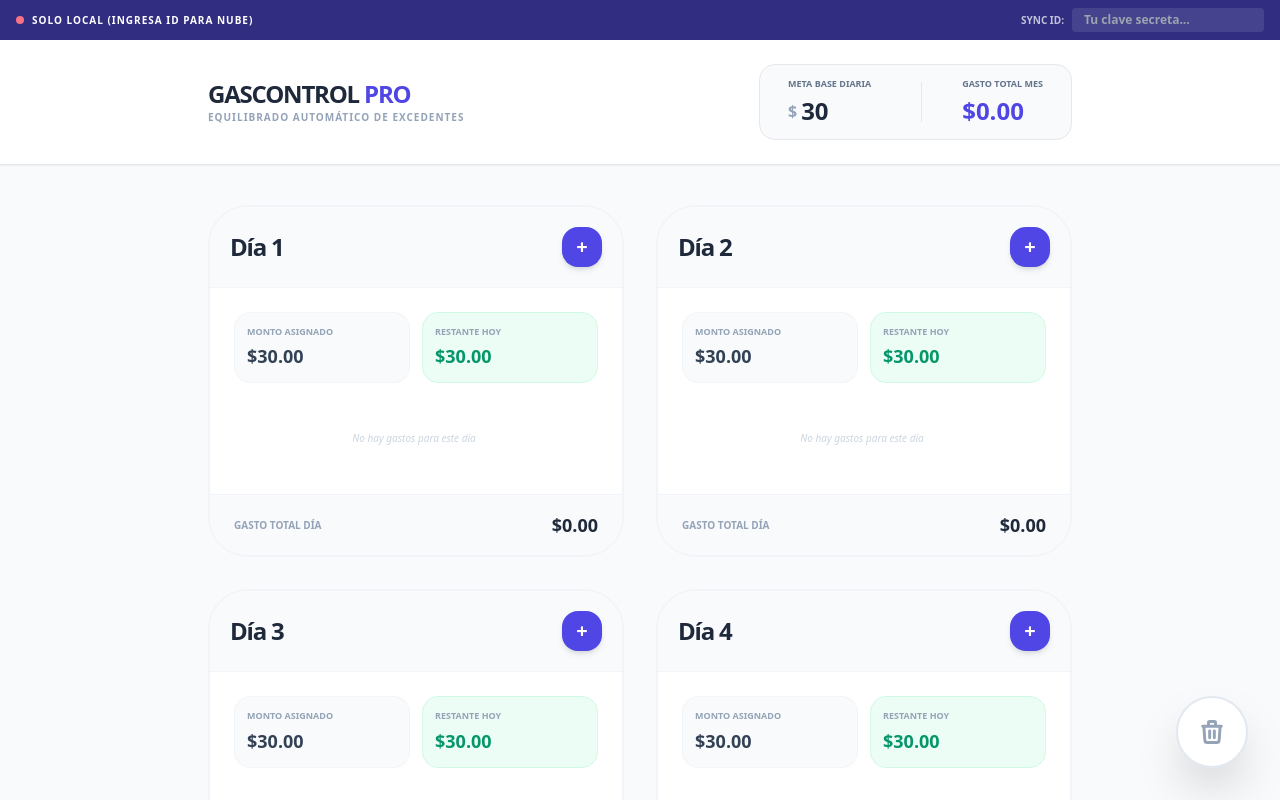
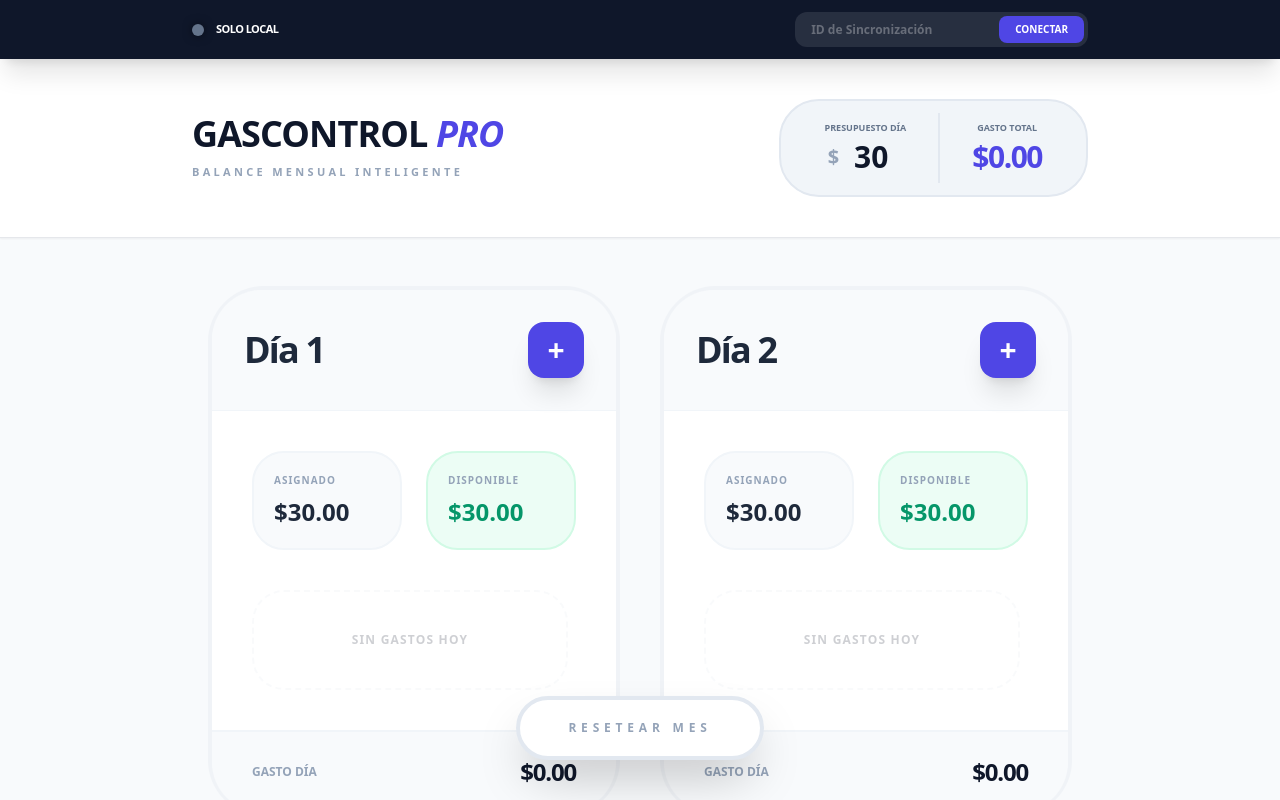
Before and after one commit to 8adg/gastos, a React (Vite) app: page / in a window 1280 px wide. Shown: the top 800 px of the page. Built offline with nearby package versions, Linux system fonts and the light colour scheme.

Commit message:
fix add gastos y nube

```diff
--- a/App.tsx
+++ b/App.tsx
@@ -2,6 +2,11 @@
 import React, { useState, useEffect, useMemo } from 'react';
 import { DayData, DailyExpense } from './types';
 import { syncService } from './services/syncService';
+
+// Generador de ID seguro para cualquier entorno
+const generateId = () => {
+  return Math.random().toString(36).substring(2, 15) + Date.now().toString(36);
+};
 
 const App: React.FC = () => {
   const now = new Date();
@@ -9,61 +14,61 @@ const App: React.FC = () => {
 
   // --- ESTADOS ---
   const [syncKey, setSyncKey] = useState<string>(localStorage.getItem('sync_key') || '');
-  const [dailyTarget, setDailyTarget] = useState<number>(30);
-  const [days, setDays] = useState<DayData[]>(
-    Array.from({ length: daysInMonth }, (_, i) => ({ day: i + 1, expenses: [] }))
-  );
+  const [dailyTarget, setDailyTarget] = useState<number>(() => {
+    return Number(localStorage.getItem('gas_control_target')) || 30;
+  });
+  const [days, setDays] = useState<DayData[]>(() => {
+    const local = localStorage.getItem('gas_control_data');
+    return local ? JSON.parse(local) : Array.from({ length: daysInMonth }, (_, i) => ({ day: i + 1, expenses: [] }));
+  });
+
   const [isSyncing, setIsSyncing] = useState(false);
+  const [saveStatus, setSaveStatus] = useState<'idle' | 'saving' | 'saved' | 'error'>('idle');
 
-  // --- PERSISTENCIA Y SINCRONIZACIÓN ---
-
-  // Carga inicial (Local + Nube si hay llave)
-  useEffect(() => {
-    const localData = localStorage.getItem('gas_control_data');
-    const localTarget = localStorage.getItem('gas_control_target');
-
-    if (localData) setDays(JSON.parse(localData));
-    if (localTarget) setDailyTarget(parseFloat(localTarget));
-
-    if (syncKey) {
-      loadFromCloud(syncKey);
+  // --- CARGA INICIAL DESDE LA NUBE ---
+  const loadFromCloud = async () => {
+    if (!syncKey || syncKey.length < 3) {
+      alert("Por favor, introduce un ID de sincronización válido.");
+      return;
     }
-  }, []);
-
-  const loadFromCloud = async (key: string) => {
-    if (!key) return;
     setIsSyncing(true);
-    const cloudData = await syncService.load(key);
-    if (cloudData) {
+    try {
+      const cloudData = await syncService.load(syncKey);
+      if (cloudData && cloudData.days) {
         setDays(cloudData.days);
-      setDailyTarget(cloudData.target);
+        setDailyTarget(cloudData.target || 30);
+        localStorage.setItem('sync_key', syncKey);
+        alert("¡Datos cargados desde la nube con éxito!");
+      } else {
+        alert("No se encontraron datos para este ID. Se usará este ID para tus futuros guardados.");
       }
+    } catch (e) {
+      alert("Error al conectar con la nube.");
+    } finally {
       setIsSyncing(false);
+    }
   };
 
-  const handleSyncChange = (e: React.ChangeEvent<HTMLInputElement>) => {
-    const val = e.target.value;
-    setSyncKey(val);
-    localStorage.setItem('sync_key', val);
-  };
-
-  // Guardado automático
+  // --- GUARDADO AUTOMÁTICO (LOCAL + NUBE) ---
   useEffect(() => {
+    // Siempre guardar en LocalStorage inmediatamente
     localStorage.setItem('gas_control_data', JSON.stringify(days));
     localStorage.setItem('gas_control_target', dailyTarget.toString());
 
-    if (syncKey) {
-      const timeout = setTimeout(() => {
-        syncService.save(syncKey, { days, target: dailyTarget });
+    // Si hay una llave de sincronización, guardar en la nube con debounce
+    if (syncKey && syncKey.length >= 3) {
+      setSaveStatus('saving');
+      const timeout = setTimeout(async () => {
+        const ok = await syncService.save(syncKey, { days, target: dailyTarget });
+        setSaveStatus(ok ? 'saved' : 'error');
+        if (ok) setTimeout(() => setSaveStatus('idle'), 2000);
       }, 1000);
       return () => clearTimeout(timeout);
     }
   }, [days, dailyTarget, syncKey]);
 
-  // --- LÓGICA DE NEGOCIO ---
-
+  // --- LÓGICA DE NEGOCIO (REDISTRIBUCIÓN) ---
   const stats = useMemo(() => {
-    // 1. Calcular excedentes de cada día respecto a la meta base
     const dailyExcesses = days.map(d => {
       const spent = d.expenses.reduce((sum, e) => sum + e.amount, 0);
       return { day: d.day, excess: Math.max(0, spent - dailyTarget) };
@@ -71,15 +76,11 @@ const App: React.FC = () => {
 
     const totalExcess = dailyExcesses.reduce((sum, d) => sum + d.excess, 0);
 
-    // 2. Calcular stats por cada día con redistribución
     return days.map(d => {
       const spent = d.expenses.reduce((sum, e) => sum + e.amount, 0);
       const myExcess = Math.max(0, spent - dailyTarget);
-
-      // El exceso de LOS OTROS días se descuenta de MI asignado equitativamente
       const othersExcess = totalExcess - myExcess;
       const penalty = othersExcess / (daysInMonth - 1 || 1);
-
       const assigned = dailyTarget - penalty;
 
       return {
@@ -91,89 +92,102 @@ const App: React.FC = () => {
     });
   }, [days, dailyTarget, daysInMonth]);
 
+  // --- ACCIONES ---
   const addExpense = (dayNum: number) => {
-    const desc = prompt("Descripción del gasto:");
-    const amountStr = prompt("Monto:");
-    if (!amountStr || isNaN(parseFloat(amountStr))) return;
+    const desc = prompt("¿Descripción del gasto?");
+    if (desc === null) return;
 
-    setDays(prev => prev.map(d => {
-      if (d.day === dayNum) {
-        return {
-          ...d,
-          expenses: [...d.expenses, {
-            id: crypto.randomUUID(),
-            amount: parseFloat(amountStr),
+    const amountStr = prompt("¿Monto del gasto?");
+    if (!amountStr) return;
+
+    const amount = parseFloat(amountStr);
+    if (isNaN(amount)) {
+      alert("Monto inválido");
+      return;
+    }
+
+    const newExpense: DailyExpense = {
+      id: generateId(),
+      amount: amount,
       description: desc || "Gasto"
-          }]
     };
-      }
-      return d;
-    }));
+
+    setDays(prev => prev.map(d =>
+      d.day === dayNum ? { ...d, expenses: [...d.expenses, newExpense] } : d
+    ));
   };
 
   const deleteExpense = (dayNum: number, expId: string) => {
-    setDays(prev => prev.map(d => {
-      if (d.day === dayNum) {
-        return { ...d, expenses: d.expenses.filter(e => e.id !== expId) };
-      }
-      return d;
-    }));
+    setDays(prev => prev.map(d =>
+      d.day === dayNum ? { ...d, expenses: d.expenses.filter(e => e.id !== expId) } : d
+    ));
   };
 
   return (
-    <div className="min-h-screen bg-slate-50 text-slate-900 font-sans">
-      {/* Barra de Sincronización Nube */}
-      <div className="bg-indigo-900 text-white px-4 py-2 flex flex-wrap items-center justify-between gap-4 sticky top-0 z-[60]">
-        <div className="flex items-center gap-2">
-          <div className={`w-2 h-2 rounded-full ${syncKey ? 'bg-emerald-400 animate-pulse' : 'bg-rose-400'}`}></div>
-          <span className="text-[10px] font-black uppercase tracking-widest">
-            {syncKey ? 'Sincronizado' : 'Solo Local (Ingresa ID para Nube)'}
+    <div className="min-h-screen bg-slate-50 text-slate-900 font-sans pb-20">
+      {/* HEADER DE SINCRONIZACIÓN */}
+      <div className="bg-slate-900 text-white px-4 py-3 sticky top-0 z-[100] shadow-xl">
+        <div className="max-w-4xl mx-auto flex flex-wrap items-center justify-between gap-4">
+          <div className="flex items-center gap-3">
+            <div className={`w-3 h-3 rounded-full shadow-[0_0_10px_rgba(0,0,0,0.5)] ${
+              saveStatus === 'saving' ? 'bg-amber-400 animate-pulse' :
+              saveStatus === 'saved' ? 'bg-emerald-400' :
+              syncKey ? 'bg-indigo-400' : 'bg-slate-500'
+            }`}></div>
+            <span className="text-[11px] font-black uppercase tracking-tighter">
+              {saveStatus === 'saving' ? 'Guardando...' :
+               saveStatus === 'saved' ? 'Sincronizado' :
+               syncKey ? 'ID Conectado' : 'Solo Local'}
             </span>
           </div>
-        <div className="flex items-center gap-2">
-          <label className="text-[10px] font-black uppercase opacity-70">Sync ID:</label>
+
+          <div className="flex items-center gap-2 bg-white/10 p-1 rounded-xl">
             <input
               type="text"
-            placeholder="Tu clave secreta..."
+              placeholder="ID de Sincronización"
               value={syncKey}
-            onChange={handleSyncChange}
-            className="bg-white/10 border-none rounded px-3 py-1 text-xs font-bold outline-none focus:bg-white/20 w-48"
+              onChange={(e) => {
+                setSyncKey(e.target.value);
+                localStorage.setItem('sync_key', e.target.value);
+              }}
+              className="bg-transparent border-none text-white px-3 py-1 text-xs font-bold outline-none w-32 md:w-48 placeholder:text-white/30"
             />
-          {syncKey && (
-            <button onClick={() => loadFromCloud(syncKey)} className="text-[10px] font-black bg-indigo-700 px-2 py-1 rounded hover:bg-indigo-600 transition-colors">
-              {isSyncing ? '...' : 'RECARGAR'}
+            <button
+              onClick={loadFromCloud}
+              disabled={isSyncing}
+              className="bg-indigo-600 hover:bg-indigo-500 disabled:opacity-50 px-4 py-1.5 rounded-lg text-[10px] font-black uppercase transition-all active:scale-95"
+            >
+              {isSyncing ? '...' : 'Conectar'}
             </button>
-          )}
+          </div>
         </div>
       </div>
 
-      {/* Header Principal */}
-      <header className="bg-white border-b shadow-sm sticky top-[40px] z-50">
-        <div className="max-w-4xl mx-auto px-4 py-6 flex flex-col md:flex-row items-center justify-between gap-6">
-          <div>
-            <h1 className="text-2xl font-black text-slate-800 tracking-tighter uppercase">GasControl <span className="text-indigo-600">Pro</span></h1>
-            <p className="text-[10px] font-black text-slate-400 uppercase tracking-widest">
-              Equilibrado Automático de Excedentes
-            </p>
+      <header className="bg-white border-b px-4 py-10 shadow-sm">
+        <div className="max-w-4xl mx-auto flex flex-col md:flex-row items-center justify-between gap-8">
+          <div className="text-center md:text-left">
+            <h1 className="text-4xl font-black text-slate-900 tracking-tight uppercase leading-none">
+              GasControl <span className="text-indigo-600 italic">Pro</span>
+            </h1>
+            <p className="text-[11px] font-black text-slate-400 uppercase tracking-[0.3em] mt-3">Balance Mensual Inteligente</p>
           </div>
 
-          <div className="flex items-center gap-6 bg-slate-50 p-3 rounded-2xl border">
-            <div className="px-4">
-              <label className="block text-[9px] font-black text-slate-500 uppercase mb-1">Meta Base Diaria</label>
-              <div className="flex items-center gap-1">
-                <span className="font-black text-slate-400">$</span>
+          <div className="flex bg-slate-100 rounded-[2.5rem] p-3 border-2 border-slate-200 divide-x-2 divide-slate-200">
+            <div className="px-8 py-2 text-center">
+              <span className="block text-[9px] font-black text-slate-500 uppercase mb-1">Presupuesto Día</span>
+              <div className="flex items-center justify-center">
+                <span className="text-xl font-black text-slate-400">$</span>
                 <input
                   type="number"
                   value={dailyTarget}
-                  onChange={e => setDailyTarget(parseFloat(e.target.value) || 0)}
-                  className="bg-transparent border-none p-0 w-20 font-black text-2xl text-slate-800 focus:ring-0"
+                  onChange={e => setDailyTarget(Number(e.target.value) || 0)}
+                  className="bg-transparent border-none p-0 w-16 text-3xl font-black text-slate-900 focus:ring-0 text-center"
                 />
               </div>
             </div>
-            <div className="w-px h-10 bg-slate-200"></div>
-            <div className="px-4">
-              <p className="text-[9px] font-black text-slate-500 uppercase mb-1">Gasto Total Mes</p>
-              <p className="text-2xl font-black text-indigo-600">
+            <div className="px-8 py-2 text-center">
+              <span className="block text-[9px] font-black text-slate-500 uppercase mb-1">Gasto Total</span>
+              <p className="text-3xl font-black text-indigo-600 tracking-tighter">
                 ${stats.reduce((acc, s) => acc + s.spent, 0).toFixed(2)}
               </p>
             </div>
@@ -181,9 +195,9 @@ const App: React.FC = () => {
         </div>
       </header>
 
-      {/* Grid Calendario - Ajustado a 2 COLUMNAS */}
-      <main className="max-w-4xl mx-auto px-4 py-10">
-        <div className="grid grid-cols-1 md:grid-cols-2 gap-8">
+      <main className="max-w-4xl mx-auto px-4 py-12">
+        {/* GRID DE 2 COLUMNAS (Obligatorio) */}
+        <div className="grid grid-cols-1 lg:grid-cols-2 gap-10">
           {stats.map(s => {
             const dayData = days.find(d => d.day === s.day);
             const isToday = s.day === now.getDate();
@@ -192,22 +206,22 @@ const App: React.FC = () => {
             return (
               <div
                 key={s.day}
-                className={`bg-white rounded-[2.5rem] border-2 transition-all flex flex-col ${
-                  isToday ? 'border-indigo-500 shadow-xl shadow-indigo-100 ring-4 ring-indigo-50' : 'border-slate-100'
+                className={`bg-white rounded-[3.5rem] border-4 transition-all flex flex-col ${
+                  isToday ? 'border-indigo-500 shadow-2xl ring-8 ring-indigo-50' : 'border-slate-200/50'
                 }`}
               >
                 {/* Cabecera Día */}
-                <div className={`p-5 flex justify-between items-center ${
+                <div className={`p-8 flex justify-between items-center ${
                   isToday ? 'bg-indigo-600 text-white' : 'bg-slate-50 text-slate-800 border-b border-slate-100'
-                } rounded-t-[2.3rem]`}>
-                  <div className="flex items-center gap-3">
-                    <span className="text-2xl font-black tracking-tighter">Día {s.day}</span>
-                    {isToday && <span className="bg-white/20 text-[9px] px-3 py-1 rounded-full font-black uppercase">HOY</span>}
+                } rounded-t-[3.1rem]`}>
+                  <div className="flex items-center gap-4">
+                    <span className="text-4xl font-black tracking-tighter">Día {s.day}</span>
+                    {isToday && <span className="bg-white/20 text-[11px] px-4 py-1.5 rounded-full font-black uppercase">Hoy</span>}
                   </div>
                   <button
                     onClick={() => addExpense(s.day)}
-                    className={`w-10 h-10 rounded-2xl flex items-center justify-center font-bold text-xl shadow-md transition-transform active:scale-95 ${
-                      isToday ? 'bg-white text-indigo-600' : 'bg-indigo-600 text-white'
+                    className={`w-14 h-14 rounded-2xl flex items-center justify-center text-3xl font-black shadow-xl transition-all active:scale-90 ${
+                      isToday ? 'bg-white text-indigo-600 hover:bg-slate-50' : 'bg-indigo-600 text-white hover:bg-indigo-700'
                     }`}
                   >
                     +
@@ -215,48 +229,49 @@ const App: React.FC = () => {
                 </div>
 
                 {/* Info Financiera */}
-                <div className="p-6 space-y-6 flex-grow">
-                  <div className="grid grid-cols-2 gap-3">
-                    <div className="bg-slate-50 p-3 rounded-2xl border border-slate-100">
-                      <p className="text-[9px] font-black text-slate-400 uppercase mb-1">Monto Asignado</p>
-                      <p className={`text-lg font-black ${s.assigned < 0 ? 'text-rose-500' : 'text-slate-700'}`}>
+                <div className="p-10 space-y-10 flex-grow">
+                  <div className="grid grid-cols-2 gap-6">
+                    <div className="bg-slate-50 p-5 rounded-[2rem] border-2 border-slate-100">
+                      <p className="text-[10px] font-black text-slate-400 uppercase tracking-widest mb-2">Asignado</p>
+                      <p className={`text-2xl font-black ${s.assigned < 0 ? 'text-rose-500' : 'text-slate-800'}`}>
                         ${s.assigned.toFixed(2)}
                       </p>
                     </div>
-                    <div className={`${isCritical ? 'bg-rose-50 border-rose-100' : 'bg-emerald-50 border-emerald-100'} p-3 rounded-2xl border`}>
-                      <p className="text-[9px] font-black text-slate-400 uppercase mb-1">Restante Hoy</p>
-                      <p className={`text-lg font-black ${isCritical ? 'text-rose-600' : 'text-emerald-600'}`}>
+                    <div className={`${isCritical ? 'bg-rose-50 border-rose-100' : 'bg-emerald-50 border-emerald-100'} p-5 rounded-[2rem] border-2`}>
+                      <p className="text-[10px] font-black text-slate-400 uppercase tracking-widest mb-2">Disponible</p>
+                      <p className={`text-2xl font-black ${isCritical ? 'text-rose-600' : 'text-emerald-600'}`}>
                         ${s.remaining.toFixed(2)}
                       </p>
                     </div>
                   </div>
 
                   {/* Lista de Gastos */}
-                  <div className="space-y-2 max-h-48 overflow-y-auto min-h-[50px] pr-1">
+                  <div className="space-y-4 max-h-[300px] overflow-y-auto pr-2 custom-scrollbar min-h-[80px]">
                     {dayData?.expenses.map(exp => (
-                      <div key={exp.id} className="flex justify-between items-center bg-slate-50/50 p-3 rounded-xl border border-dashed border-slate-200 group transition-all hover:bg-white hover:border-indigo-200">
-                        <div className="overflow-hidden">
-                          <p className="text-[10px] font-bold text-slate-400 uppercase tracking-tight truncate">{exp.description}</p>
-                          <p className="text-sm font-black text-slate-800">${exp.amount.toFixed(2)}</p>
+                      <div key={exp.id} className="flex justify-between items-center bg-white p-5 rounded-[1.5rem] border-2 border-slate-50 hover:border-indigo-100 transition-all shadow-sm group">
+                        <div className="flex-grow overflow-hidden mr-4">
+                          <p className="text-[11px] font-black text-slate-400 uppercase truncate mb-1">{exp.description}</p>
+                          <p className="text-xl font-black text-slate-800">${exp.amount.toFixed(2)}</p>
                         </div>
                         <button
                           onClick={() => deleteExpense(s.day, exp.id)}
-                          className="text-slate-300 hover:text-rose-500 p-2 opacity-0 group-hover:opacity-100 transition-all"
+                          className="text-slate-200 hover:text-rose-500 p-2 transition-colors"
                         >
-                          <svg className="w-5 h-5" fill="none" stroke="currentColor" viewBox="0 0 24 24"><path strokeLinecap="round" strokeLinejoin="round" strokeWidth="2.5" d="M6 18L18 6M6 6l12 12" /></svg>
+                          <svg className="w-7 h-7" fill="none" stroke="currentColor" viewBox="0 0 24 24"><path strokeLinecap="round" strokeLinejoin="round" strokeWidth="3" d="M6 18L18 6M6 6l12 12" /></svg>
                         </button>
                       </div>
                     ))}
-                    {!dayData?.expenses.length && (
-                      <p className="text-[10px] text-slate-300 italic text-center py-6">No hay gastos para este día</p>
+                    {(!dayData || dayData.expenses.length === 0) && (
+                      <div className="py-10 text-center opacity-20 border-2 border-dashed border-slate-200 rounded-[2rem]">
+                        <p className="text-xs font-black uppercase tracking-widest">Sin gastos hoy</p>
+                      </div>
                     )}
                   </div>
                 </div>
 
-                {/* Pie Gasto Total */}
-                <div className="px-6 py-4 bg-slate-50 border-t border-slate-100 rounded-b-[2.3rem] flex justify-between items-center">
-                  <span className="text-[10px] font-black text-slate-400 uppercase">Gasto Total Día</span>
-                  <span className="font-black text-slate-800 text-lg">${s.spent.toFixed(2)}</span>
+                <div className="px-10 py-6 bg-slate-50 border-t-2 border-slate-100 flex justify-between items-center rounded-b-[3.1rem]">
+                  <span className="text-xs font-black text-slate-400 uppercase">Gasto Día</span>
+                  <span className="font-black text-slate-900 text-2xl tracking-tighter">${s.spent.toFixed(2)}</span>
                 </div>
               </div>
             );
@@ -264,19 +279,17 @@ const App: React.FC = () => {
         </div>
       </main>
 
-      {/* Botón Reset */}
-      <div className="fixed bottom-8 right-8 z-[100]">
+      <div className="fixed bottom-10 left-0 right-0 flex justify-center pointer-events-none">
         <button
           onClick={() => {
-            if(confirm("¿Estás seguro de borrar todo el registro mensual local y en la nube?")) {
+            if(confirm("¿Borrar todo el registro del mes? Esta acción no se puede deshacer.")) {
               setDays(Array.from({ length: daysInMonth }, (_, i) => ({ day: i + 1, expenses: [] })));
-              if(syncKey) syncService.save(syncKey, { days: [], target: dailyTarget });
+              localStorage.removeItem('gas_control_data');
             }
           }}
-          className="bg-white border-2 border-slate-200 text-slate-400 p-5 rounded-full shadow-2xl hover:text-rose-500 hover:border-rose-200 transition-all active:scale-90"
-          title="Resetear Todo el Mes"
+          className="bg-white border-4 border-slate-200 text-slate-400 px-12 py-5 rounded-full font-black text-xs uppercase tracking-[0.4em] shadow-2xl hover:text-rose-600 hover:border-rose-100 transition-all active:scale-95 pointer-events-auto"
         >
-          <svg className="w-7 h-7" fill="none" stroke="currentColor" viewBox="0 0 24 24"><path strokeLinecap="round" strokeLinejoin="round" strokeWidth="2.5" d="M19 7l-.867 12.142A2 2 0 0116.138 21H7.862a2 2 0 01-1.995-1.858L5 7m5 4v6m4-6v6m1-10V4a1 1 0 00-1-1h-4a1 1 0 00-1 1v3M4 7h16" /></svg>
+          Resetear Mes
         </button>
       </div>
     </div>
```
Also changed, not shown: services/syncService.ts (+21 -8 lines). Lines whose indentation alone changed are shown as unchanged.
